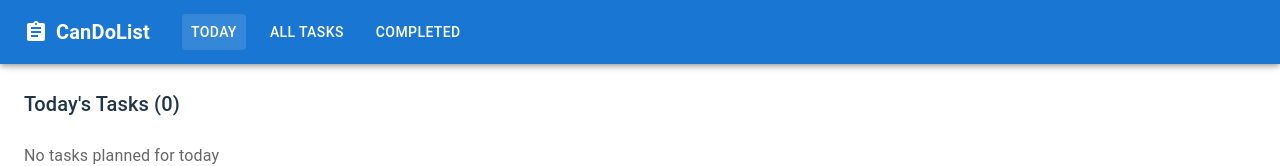
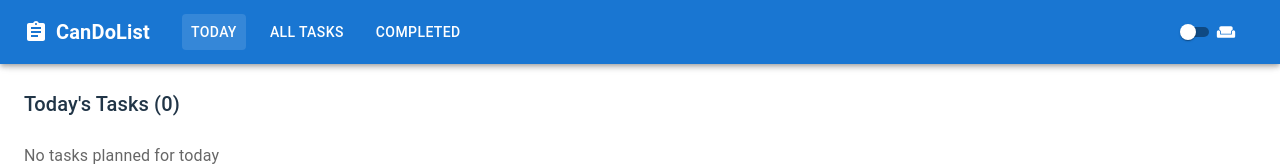
Before and after one commit to Aky97567/CanDoList, a React (Vite) app: page / in a window 1280 px wide. Shown: the top 166 px of the page. Built offline with nearby package versions, Linux system fonts and the light colour scheme; no server answers; the database is empty.

Commit message:
add weekend mode

```diff
--- a/src/App.tsx
+++ b/src/App.tsx
@@ -5,10 +5,12 @@ import { Navbar } from "@/widgets";
 import { View } from "@/shared";
 import { AllTasksView, CompletedTasksView, DailyPlanView } from "@/features";
 import { StorageProvider } from "@/app/";
+import { useWorkTasksPreference } from "@/features/tasks/model";
 import { AppContainer } from "./styles";
 
 function App() {
   const [currentView, setCurrentView] = useState<View>("daily-plan");
+  const { hideWorkTasks, toggleWorkTasks } = useWorkTasksPreference();
 
   return (
     <StorageProvider>
@@ -21,12 +23,17 @@ function App() {
           minWidth: "100vw",
         }}
       >
-        <Navbar currentView={currentView} onViewChange={setCurrentView} />
+        <Navbar
+          currentView={currentView}
+          onViewChange={setCurrentView}
+          hideWorkTasks={hideWorkTasks}
+          onToggleWorkTasks={toggleWorkTasks}
+        />
         <Toolbar /> {/* Spacer for fixed AppBar */}
         <AppContainer component="main">
-          {currentView === "all-tasks" && <AllTasksView />}
-          {currentView === "daily-plan" && <DailyPlanView />}
-          {currentView === "completed" && <CompletedTasksView />}
+          {currentView === "all-tasks" && <AllTasksView hideWorkTasks={hideWorkTasks} />}
+          {currentView === "daily-plan" && <DailyPlanView hideWorkTasks={hideWorkTasks} />}
+          {currentView === "completed" && <CompletedTasksView hideWorkTasks={hideWorkTasks} />}
         </AppContainer>
       </Box>
     </StorageProvider>
--- a/src/features/tasks/model/index.ts
+++ b/src/features/tasks/model/index.ts
@@ -1,2 +1,3 @@
 // src/features/tasks/model/index.ts
-export * from './useTasksState'
+export * from './useTasksState';
+export * from './preferences/useWorkTasksPreference';
--- /dev/null
+++ b/src/features/tasks/model/preferences/useWorkTasksPreference.ts
@@ -0,0 +1,23 @@
+// src/features/tasks/model/preferences/useWorkTasksPreference.ts
+import { useState, useEffect } from 'react';
+
+const STORAGE_KEY = 'hideWorkTasks';
+
+export const useWorkTasksPreference = () => {
+  const [hideWorkTasks, setHideWorkTasks] = useState<boolean>(() => {
+    // Initialize from localStorage if available
+    const savedPreference = localStorage.getItem(STORAGE_KEY);
+    return savedPreference ? JSON.parse(savedPreference) : false;
+  });
+
+  // Persist to localStorage whenever the value changes
+  useEffect(() => {
+    localStorage.setItem(STORAGE_KEY, JSON.stringify(hideWorkTasks));
+  }, [hideWorkTasks]);
+
+  return {
+    hideWorkTasks,
+    setHideWorkTasks,
+    toggleWorkTasks: () => setHideWorkTasks(prev => !prev)
+  };
+};
--- a/src/features/tasks/ui/AllTasksView.tsx
+++ b/src/features/tasks/ui/AllTasksView.tsx
@@ -4,7 +4,11 @@ import { Task, TaskForm, TaskCategory } from "@/entities";
 import { useTasksState } from "../model";
 import { TasksGridView } from "./TasksGridView";
 
-export const AllTasksView = () => {
+interface AllTasksViewProps {
+  hideWorkTasks?: boolean;
+}
+
+export const AllTasksView = ({ hideWorkTasks = false }: AllTasksViewProps) => {
   const {
     tasks,
     createTask,
@@ -25,12 +29,17 @@ export const AllTasksView = () => {
 
   const categories: TaskCategory[] = ["work", "personal", "green"];
 
+  const taskFilter = (task: Task) => {
+    return !task.isCompleted && !(hideWorkTasks && task.category === "work");
+  };
+
   return (
     <>
       <TasksGridView
+        title="All Tasks"
         categories={categories}
         tasks={tasks}
-        taskFilter={(task) => !task.isCompleted}
+        taskFilter={taskFilter}
         onComplete={toggleTaskCompletion}
         onTogglePriority={toggleTaskPriority}
         onToggleDaily={toggleDailyTask}
--- a/src/features/tasks/ui/CompletedTasksView.tsx
+++ b/src/features/tasks/ui/CompletedTasksView.tsx
@@ -4,7 +4,13 @@ import { Task, TaskCategory, TaskForm } from "@/entities";
 import { useTasksState } from "../model";
 import { TasksGridView } from "./TasksGridView";
 
-export const CompletedTasksView = () => {
+interface CompletedTasksViewProps {
+  hideWorkTasks?: boolean;
+}
+
+export const CompletedTasksView = ({
+  hideWorkTasks = false,
+}: CompletedTasksViewProps) => {
   const { tasks, toggleTaskCompletion, updateTask } = useTasksState();
   const [editingTask, setEditingTask] = useState<Task | null>(null);
   const categories: TaskCategory[] = ["work", "personal", "green", "chore"];
@@ -16,13 +22,17 @@ export const CompletedTasksView = () => {
     }
   };
 
+  const taskFilter = (task: Task) => {
+    return task.isCompleted && !(hideWorkTasks && task.category === "work");
+  };
+
   return (
     <>
       <TasksGridView
         title="Completed Tasks"
         categories={categories}
         tasks={tasks}
-        taskFilter={(task) => task.isCompleted}
+        taskFilter={taskFilter}
         onComplete={toggleTaskCompletion}
         onEdit={setEditingTask}
         emptyStateMessage="No completed tasks yet"
--- a/src/features/tasks/ui/DailyPlanView.tsx
+++ b/src/features/tasks/ui/DailyPlanView.tsx
@@ -6,7 +6,13 @@ import { Task, TaskForm } from "@/entities";
 import { useTasksState } from "../model";
 import { DraggableTaskList } from "./DraggableTaskList";
 
-export const DailyPlanView = () => {
+interface DailyPlanViewProps {
+  hideWorkTasks?: boolean;
+}
+
+export const DailyPlanView = ({
+  hideWorkTasks = false,
+}: DailyPlanViewProps) => {
   const {
     tasks,
     createTask,
@@ -31,7 +37,10 @@ export const DailyPlanView = () => {
   const dailyTasks = tasks
     .filter(
       (task) =>
-        !task.isCompleted && (task.addedToDaily || task.category === "chore")
+        !task.isCompleted &&
+        (task.addedToDaily || task.category === "chore") &&
+        // Filter out work tasks if hideWorkTasks is true
+        !(hideWorkTasks && task.category === "work")
     )
     .sort((a, b) => {
       // Handle missing ranks
--- a/src/widgets/navigation/ui/Navbar.tsx
+++ b/src/widgets/navigation/ui/Navbar.tsx
@@ -1,38 +1,58 @@
 // src/widgets/navigation/ui/Navbar.tsx
-import { AppBar, Box, Toolbar, Typography } from '@mui/material'
-import MenuIcon from '@mui/icons-material/Menu'
-import AssignmentIcon from '@mui/icons-material/Assignment'
-import { View } from '@/shared'
-import { useNavbarMenu } from './useNavbarMenu'
-import { NavbarMobileMenu } from './NavbarMobileMenu'
-import { NavbarActions } from './NavbarActions'
-import { NavContainer, MobileMenuButton } from './styles'
+import {
+  AppBar,
+  Box,
+  Toolbar,
+  Typography,
+  Switch,
+  FormControlLabel,
+} from "@mui/material";
+import MenuIcon from "@mui/icons-material/Menu";
+import AssignmentIcon from "@mui/icons-material/Assignment";
+import WeekendIcon from "@mui/icons-material/Weekend";
+import { View } from "@/shared";
+import { useNavbarMenu } from "./useNavbarMenu";
+import { NavbarMobileMenu } from "./NavbarMobileMenu";
+import { NavbarActions } from "./NavbarActions";
+import { NavContainer, MobileMenuButton } from "./styles";
 
 interface NavbarProps {
-  currentView: View
-  onViewChange: (view: View) => void
+  currentView: View;
+  onViewChange: (view: View) => void;
+  hideWorkTasks: boolean;
+  onToggleWorkTasks: () => void;
 }
 
-export const Navbar = ({ currentView, onViewChange }: NavbarProps) => {
-  const { mobileAnchorEl, isMenuOpen, handleOpenMobileMenu, handleCloseMobileMenu } = useNavbarMenu()
+export const Navbar = ({
+  currentView,
+  onViewChange,
+  hideWorkTasks,
+  onToggleWorkTasks,
+}: NavbarProps) => {
+  const {
+    mobileAnchorEl,
+    isMenuOpen,
+    handleOpenMobileMenu,
+    handleCloseMobileMenu,
+  } = useNavbarMenu();
 
   return (
     <AppBar
       position="fixed"
       sx={{
-        width: '100vw',
+        width: "100vw",
         left: 0,
       }}
     >
       <Toolbar sx={{ px: { xs: 2, sm: 3 } }}>
-        <AssignmentIcon sx={{ display: 'flex', mr: 1 }} />
+        <AssignmentIcon sx={{ display: "flex", mr: 1 }} />
         <Typography
           variant="h6"
           noWrap
           component="div"
           sx={{
             mr: 4,
-            display: 'flex',
+            display: "flex",
             fontWeight: 700,
           }}
         >
@@ -46,10 +66,28 @@ export const Navbar = ({ currentView, onViewChange }: NavbarProps) => {
           />
         </NavContainer>
 
-        <MobileMenuButton
-          color="inherit"
-          onClick={handleOpenMobileMenu}
-        >
+        <FormControlLabel
+          control={
+            <Switch
+              checked={hideWorkTasks}
+              onChange={onToggleWorkTasks}
+              color="default"
+              size="small"
+            />
+          }
+          label={
+            <Box sx={{ display: "flex", alignItems: "center" }}>
+              <WeekendIcon fontSize="small" sx={{ mr: 0.5 }} />
+            </Box>
+          }
+          sx={{
+            mr: 2,
+            ml: "auto",
+            color: "white",
+          }}
+        />
+
+        <MobileMenuButton color="inherit" onClick={handleOpenMobileMenu}>
           <MenuIcon />
         </MobileMenuButton>
 
@@ -64,5 +102,5 @@ export const Navbar = ({ currentView, onViewChange }: NavbarProps) => {
         <Box sx={{ flexGrow: 0 }} />
       </Toolbar>
     </AppBar>
-  )
-}
+  );
+};
```
